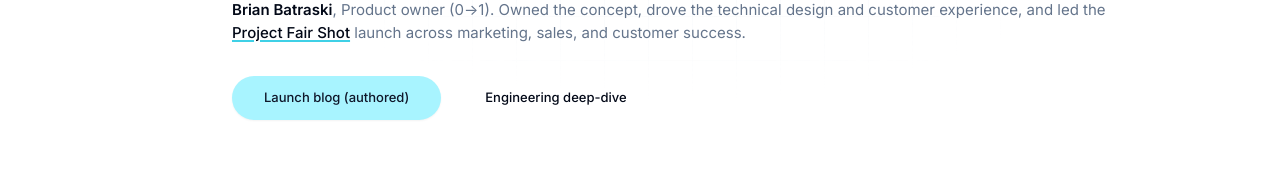
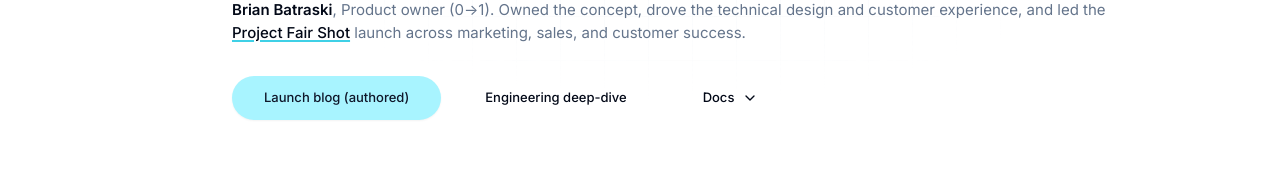
Before and after one commit to brianbatraski/Past-Work-Case-Study, a React (Vite) app: page / in a window 1280 px wide. Shown: the part 380-550 px from the top of the page. Built offline with nearby package versions, Linux system fonts and the light colour scheme.

Commit message:
Hero: combine doc links into one 'Docs' dropdown
Replace the separate Dev docs / API docs buttons with a single ghost
'Docs' button that opens a small menu (Developer docs + API reference).
Self-contained dropdown (no new dependency): closes on outside-click and
Escape, links open in a new tab.

```diff
--- a/src/App.tsx
+++ b/src/App.tsx
@@ -1,9 +1,10 @@
-import { useEffect, useState, type ReactNode } from "react"
+import { useEffect, useRef, useState, type ReactNode } from "react"
 import {
   Activity,
   AlertTriangle,
   ArrowUpRight,
   CheckCircle2,
+  ChevronDown,
   Clock,
   Globe,
   Layers,
@@ -36,6 +37,8 @@ import { cn } from "@/lib/utils"
 const S = {
   waitingRoom: "https://blog.cloudflare.com/cloudflare-waiting-room/",
   tech: "https://blog.cloudflare.com/building-waiting-room-on-workers-and-durable-objects/",
+  devDocs: "https://developers.cloudflare.com/waiting-room/",
+  apiDocs: "https://developers.cloudflare.com/api/resources/waiting_rooms/methods/list/",
   fairShot: "https://blog.cloudflare.com/project-fair-shot/",
   fairShotUpdate: "https://blog.cloudflare.com/cloudflare-and-covid-19-project-fair-shot-update/",
   fairShotLanding: "https://www.cloudflare.com/fair-shot/",
@@ -164,6 +167,54 @@ function SideRail() {
         </Button>
       </div>
     </aside>
+  )
+}
+
+function DocsMenu() {
+  const [open, setOpen] = useState(false)
+  const ref = useRef<HTMLDivElement>(null)
+  useEffect(() => {
+    if (!open) return
+    const onDown = (e: MouseEvent) => {
+      if (ref.current && !ref.current.contains(e.target as Node)) setOpen(false)
+    }
+    const onKey = (e: KeyboardEvent) => {
+      if (e.key === "Escape") setOpen(false)
+    }
+    document.addEventListener("mousedown", onDown)
+    document.addEventListener("keydown", onKey)
+    return () => {
+      document.removeEventListener("mousedown", onDown)
+      document.removeEventListener("keydown", onKey)
+    }
+  }, [open])
+  const item =
+    "flex items-center justify-between gap-3 rounded-lg px-3 py-2 text-sm text-foreground transition-colors hover:bg-accent"
+  return (
+    <div ref={ref} className="relative">
+      <Button
+        variant="ghost"
+        size="lg"
+        onClick={() => setOpen((o) => !o)}
+        aria-haspopup="menu"
+        aria-expanded={open}
+      >
+        Docs <ChevronDown className={cn("h-4 w-4 transition-transform", open && "rotate-180")} />
+      </Button>
+      {open && (
+        <div
+          role="menu"
+          className="absolute left-0 top-full z-50 mt-2 w-52 overflow-hidden rounded-xl border bg-card p-1 shadow-md"
+        >
+          <a role="menuitem" href={S.devDocs} target="_blank" rel="noreferrer" onClick={() => setOpen(false)} className={item}>
+            Developer docs <ArrowUpRight className="h-3.5 w-3.5 text-muted-foreground" />
+          </a>
+          <a role="menuitem" href={S.apiDocs} target="_blank" rel="noreferrer" onClick={() => setOpen(false)} className={item}>
+            API reference <ArrowUpRight className="h-3.5 w-3.5 text-muted-foreground" />
+          </a>
+        </div>
+      )}
+    </div>
   )
 }
 
@@ -369,6 +420,7 @@ export default function App() {
                   Engineering deep-dive
                 </a>
               </Button>
+              <DocsMenu />
             </div>
 
             <div className="mt-14 grid grid-cols-2 gap-4 sm:grid-cols-4">
```
